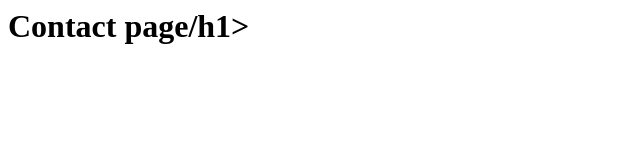
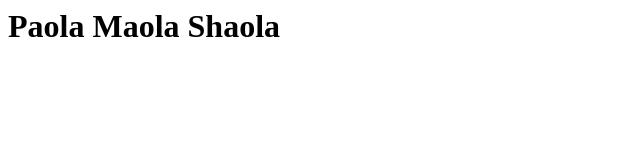
Before and after one commit to Saja8/Try, a plain HTML site: page contact.html in a window 1280 px wide. Shown: the whole page, without its empty margins (0-640 px from the left). Drawn offline with Linux system fonts and the light colour scheme.

Commit message:
Update contact.html

```diff
--- a/contact.html
+++ b/contact.html
@@ -5,6 +5,6 @@
     <title>Document</title>
 </head>
 <body>
-    <h1>Contact page/h1>
+    <h1>Paola Maola Shaola</h1>
 </body>
 </html>
```
